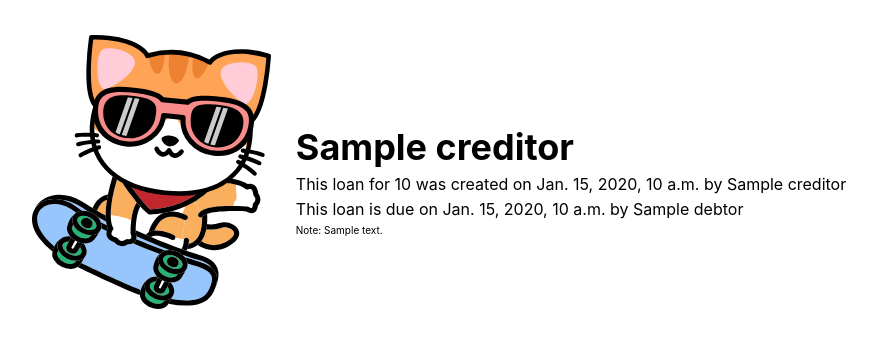
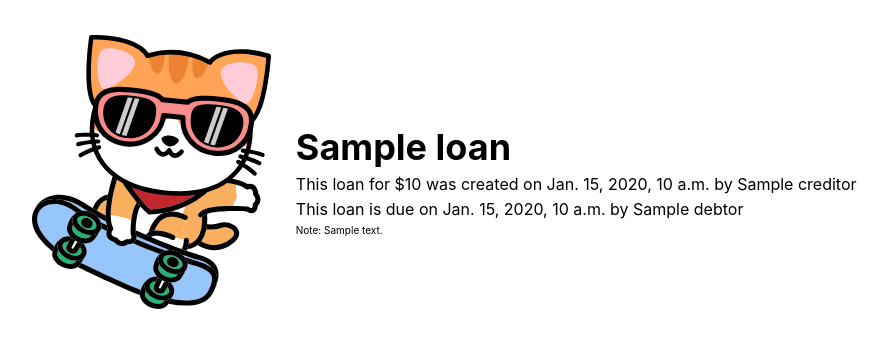
Before and after one commit to korycfitz/lendAFriend, a Django app: template main_app/templates/loans/detail.html in a window 1280 px wide. Shown: the part 55-403 px from the top of the page, without its empty margins (8-893 px from the left). Run offline with Django 4.2, Linux system fonts and the light colour scheme; the template is opened without the code that fills it: most values are stand-ins (such as "Sample title", 1, 10 or a date in 2020).

Commit message:
fix grammar in details and index pages

```diff
--- a/main_app/templates/loans/detail.html
+++ b/main_app/templates/loans/detail.html
@@ -19,9 +19,9 @@
     >
   </div>
   <div class="loan-details">
-    <h1>{{ loan.creditor }}</h1>
+    <h1>{{ loan.name }}</h1>
     {% if loan.dateDue %}
-      <p> This loan for {{ loan.amount }} was created on {{ loan.dateCreated }} by {{ loan.creditor }}</p>
+      <p> This loan for ${{ loan.amount }} was created on {{ loan.dateCreated }} by {{ loan.creditor }}</p>
       <p> This loan is due on {{ loan.dateDue }} by {{ loan.debtor }}</p>
     {% else %}
       <p> This Loan has no due date </p>
--- a/main_app/templates/loans/index.html
+++ b/main_app/templates/loans/index.html
@@ -30,9 +30,9 @@
               alt="A Loan"
             >
           </div>
-          <h2 class="card-title">{{ loan.creditor }}</h2>
+          <h2 class="card-title">{{ loan.name }}</h2>
           {% if loan.dateDue %}
-            <p> This loan for {{ loan.amount }} was created on {{ loan.dateCreated }} by {{ loan.creditor }}</p>
+            <p> This loan for ${{ loan.amount }} was created on {{ loan.dateCreated }} by {{ loan.creditor }}</p>
             <p> This loan is due on {{ loan.dateDue }} by {{ loan.debtor }}</p>
           {% else %}
           <p> This Loan has no due date </p>
```
